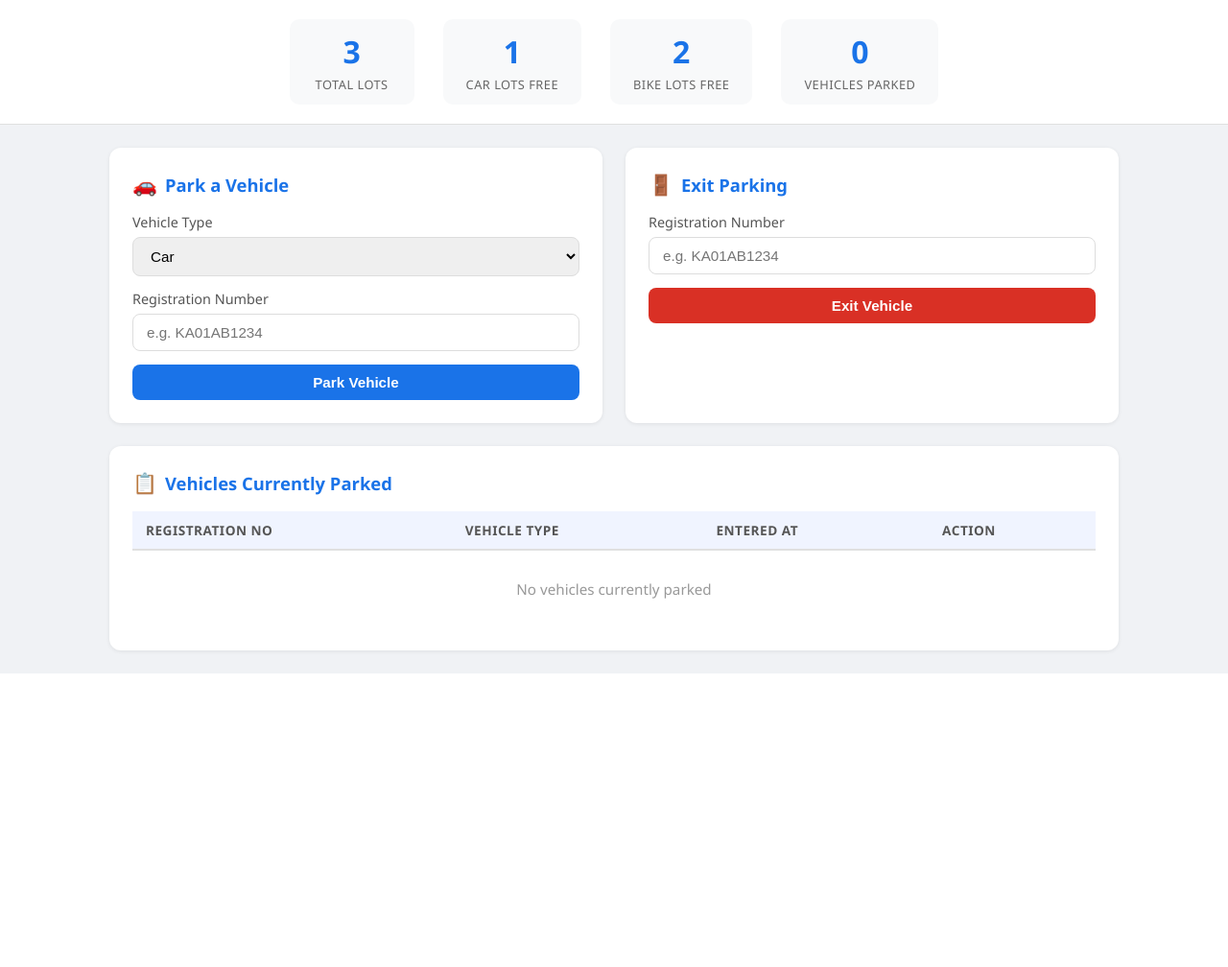
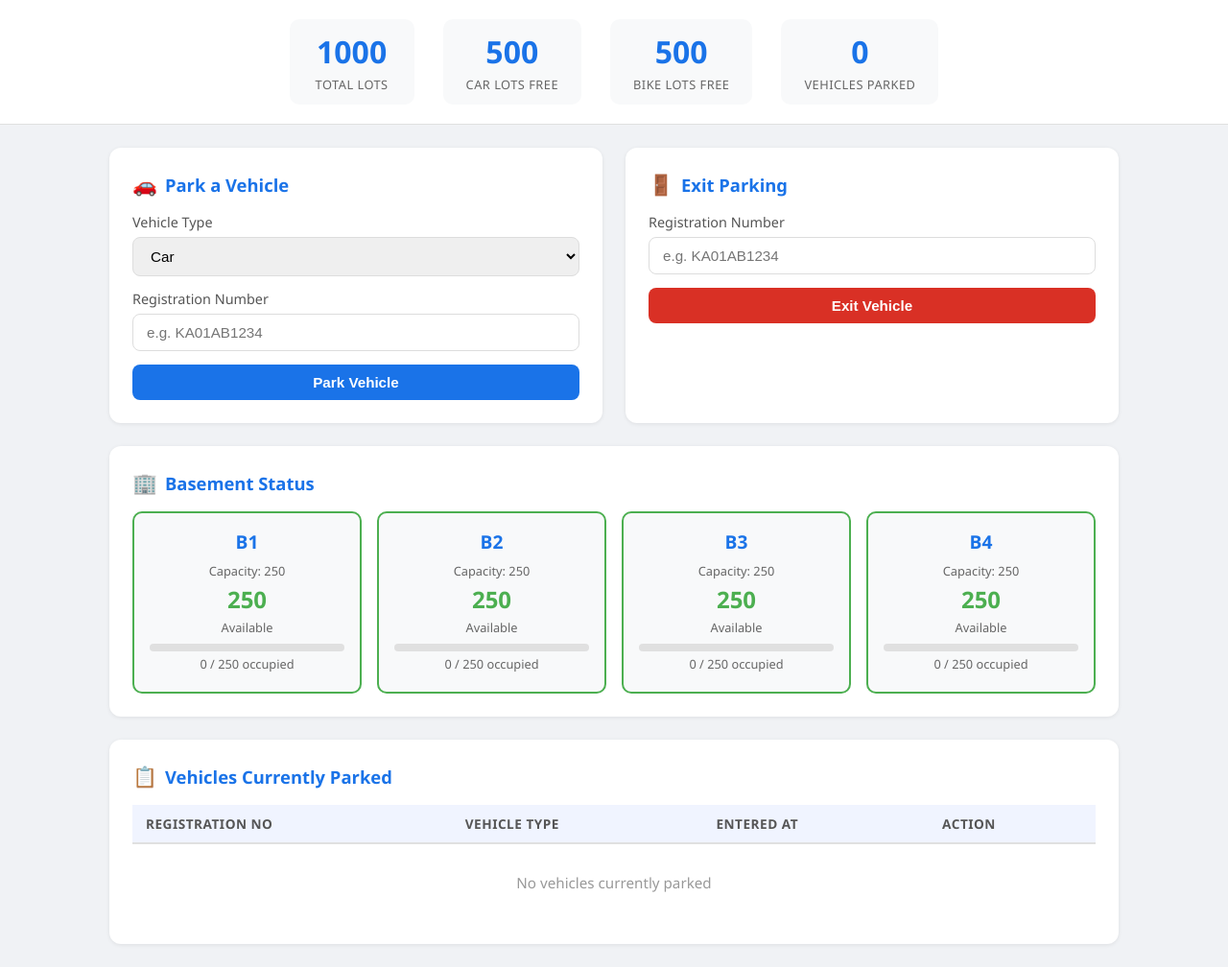
Before and after one commit to ExpressCoder/ExpressCoder, a Spring Boot app: page / in a window 1280 px wide. Shown: the part 104-1112 px from the top of the page at 96% size. Before the commit the page ends 806 px from the top, so only its background shows below. Run offline with Spring Boot 4, Linux system fonts and the light colour scheme; data that the repository does not hold is empty.

Commit message:
Add 4 basements with 250 capacity each and basement status UI
- Updated parking lot to 4 basements (B1-B4) with 250 capacity each (1000 total)
- Split lots: 500 CAR + 500 BIKE
- Added GET /parkingLot/basementStatus endpoint returning per-basement occupancy
- Added basement status section to frontend with capacity bars and color coding
- Basements turn green/orange/red based on occupancy percentage

Co-Authored-By: Prajwal Shetty <prajwalshettyk@gmail.com>

```diff
--- a/ParkingLotSystemDesign/src/main/java/com/parkinglot/controller/ParkingLotController.java
+++ b/ParkingLotSystemDesign/src/main/java/com/parkinglot/controller/ParkingLotController.java
@@ -1,6 +1,7 @@
 package com.parkinglot.controller;
 
 import java.util.List;
+import java.util.Map;
 
 import org.springframework.http.HttpStatus;
 import org.springframework.http.ResponseEntity;
@@ -53,5 +54,9 @@ public class ParkingLotController {
 		return new ResponseEntity<>(parkingLotService.getVehiclesFromLot(),HttpStatus.OK);
 	}
 
+	@GetMapping("/basementStatus")
+	public ResponseEntity<List<Map<String, Object>>> getBasementStatus() {
+		return new ResponseEntity<>(parkingLotService.getBasementStatus(), HttpStatus.OK);
+	}
 
 }
--- a/ParkingLotSystemDesign/src/main/java/com/parkinglot/service/ParkingLotService.java
+++ b/ParkingLotSystemDesign/src/main/java/com/parkinglot/service/ParkingLotService.java
@@ -1,6 +1,7 @@
 package com.parkinglot.service;
 
 import java.util.List;
+import java.util.Map;
 
 import com.parkinglot.dto.VehicleRequest;
 import com.parkinglot.dto.VehicleResponse;
@@ -19,4 +20,6 @@ public interface ParkingLotService {
 
 	List<VehicleRequest> getVehiclesFromLot();
 
+	List<Map<String, Object>> getBasementStatus();
+
 }
--- a/ParkingLotSystemDesign/src/main/java/com/parkinglot/service/ParkingLotServiceImpl.java
+++ b/ParkingLotSystemDesign/src/main/java/com/parkinglot/service/ParkingLotServiceImpl.java
@@ -86,4 +86,9 @@ public class ParkingLotServiceImpl implements ParkingLotService {
 		return vehicleDetails.entrySet().stream().map(e->e.getValue()).collect(Collectors.toList());
 	}
 
+	@Override
+	public List<Map<String, Object>> getBasementStatus() {
+		return ParkingLotUtil.getBasementStatus();
+	}
+
 }
--- a/ParkingLotSystemDesign/src/main/resources/static/index.html
+++ b/ParkingLotSystemDesign/src/main/resources/static/index.html
@@ -305,6 +305,80 @@
             font-size: 1.1rem;
         }
 
+        .basement-grid {
+            display: grid;
+            grid-template-columns: repeat(4, 1fr);
+            gap: 16px;
+            margin-top: 12px;
+        }
+
+        .basement-card {
+            background: #f8f9fa;
+            border-radius: 10px;
+            padding: 16px;
+            text-align: center;
+            border: 2px solid #e0e0e0;
+            transition: border-color 0.2s;
+        }
+
+        .basement-card.has-space {
+            border-color: #4caf50;
+        }
+
+        .basement-card.full {
+            border-color: #d93025;
+            background: #fef2f2;
+        }
+
+        .basement-card .basement-name {
+            font-size: 1.2rem;
+            font-weight: 700;
+            color: #1a73e8;
+            margin-bottom: 8px;
+        }
+
+        .basement-card .basement-capacity {
+            font-size: 0.8rem;
+            color: #666;
+            margin-bottom: 4px;
+        }
+
+        .basement-bar {
+            height: 8px;
+            background: #e0e0e0;
+            border-radius: 4px;
+            margin-top: 8px;
+            overflow: hidden;
+        }
+
+        .basement-bar-fill {
+            height: 100%;
+            border-radius: 4px;
+            transition: width 0.3s ease;
+        }
+
+        .basement-bar-fill.low {
+            background: #4caf50;
+        }
+
+        .basement-bar-fill.medium {
+            background: #ff9800;
+        }
+
+        .basement-bar-fill.high {
+            background: #d93025;
+        }
+
+        .basement-available {
+            font-size: 1.5rem;
+            font-weight: 700;
+            margin: 4px 0;
+        }
+
+        .basement-available.green { color: #4caf50; }
+        .basement-available.orange { color: #ff9800; }
+        .basement-available.red { color: #d93025; }
+
         @media (max-width: 768px) {
             .container {
                 grid-template-columns: 1fr;
@@ -312,6 +386,9 @@
             .stats-bar {
                 flex-wrap: wrap;
                 gap: 12px;
+            }
+            .basement-grid {
+                grid-template-columns: repeat(2, 1fr);
             }
         }
     </style>
@@ -395,6 +472,12 @@
         </div>
 
         <div class="card full-width">
+            <h2><span class="icon">&#127970;</span> Basement Status</h2>
+            <div class="basement-grid" id="basementGrid">
+            </div>
+        </div>
+
+        <div class="card full-width">
             <h2><span class="icon">&#128203;</span> Vehicles Currently Parked</h2>
             <table id="vehicleTable">
                 <thead>
@@ -432,9 +515,10 @@
 
         async function refreshStats() {
             try {
-                const [totalRes, vehiclesRes] = await Promise.all([
+                const [totalRes, vehiclesRes, basementRes] = await Promise.all([
                     fetch(API_BASE + '/availableLots'),
-                    fetch(API_BASE + '/listOfVehiclesInLot')
+                    fetch(API_BASE + '/listOfVehiclesInLot'),
+                    fetch(API_BASE + '/basementStatus')
                 ]);
                 const total = await totalRes.json();
                 const vehicles = await vehiclesRes.json();
@@ -467,9 +551,39 @@
                 }
 
                 refreshVehicleTable(vehicles);
+
+                if (basementRes.ok) {
+                    const basements = await basementRes.json();
+                    refreshBasementStatus(basements);
+                }
             } catch (err) {
                 console.error('Failed to refresh stats:', err);
             }
+        }
+
+        function refreshBasementStatus(basements) {
+            const grid = document.getElementById('basementGrid');
+            grid.innerHTML = basements.map(b => {
+                const pct = (b.occupied / b.capacity) * 100;
+                let barClass = 'low';
+                let numClass = 'green';
+                let cardClass = 'has-space';
+                if (pct >= 80) { barClass = 'high'; numClass = 'red'; }
+                else if (pct >= 50) { barClass = 'medium'; numClass = 'orange'; }
+                if (b.available === 0) { cardClass = 'full'; }
+                return `
+                    <div class="basement-card ${cardClass}">
+                        <div class="basement-name">${b.name}</div>
+                        <div class="basement-capacity">Capacity: ${b.capacity}</div>
+                        <div class="basement-available ${numClass}">${b.available}</div>
+                        <div class="basement-capacity">Available</div>
+                        <div class="basement-bar">
+                            <div class="basement-bar-fill ${barClass}" style="width: ${pct}%"></div>
+                        </div>
+                        <div class="basement-capacity" style="margin-top:4px">${b.occupied} / ${b.capacity} occupied</div>
+                    </div>
+                `;
+            }).join('');
         }
 
         function refreshVehicleTable(vehicles) {
```
Also changed, not shown: ParkingLotSystemDesign/src/main/java/com/parkinglot/util/ParkingLotUtil.java (+24 -13 lines).
